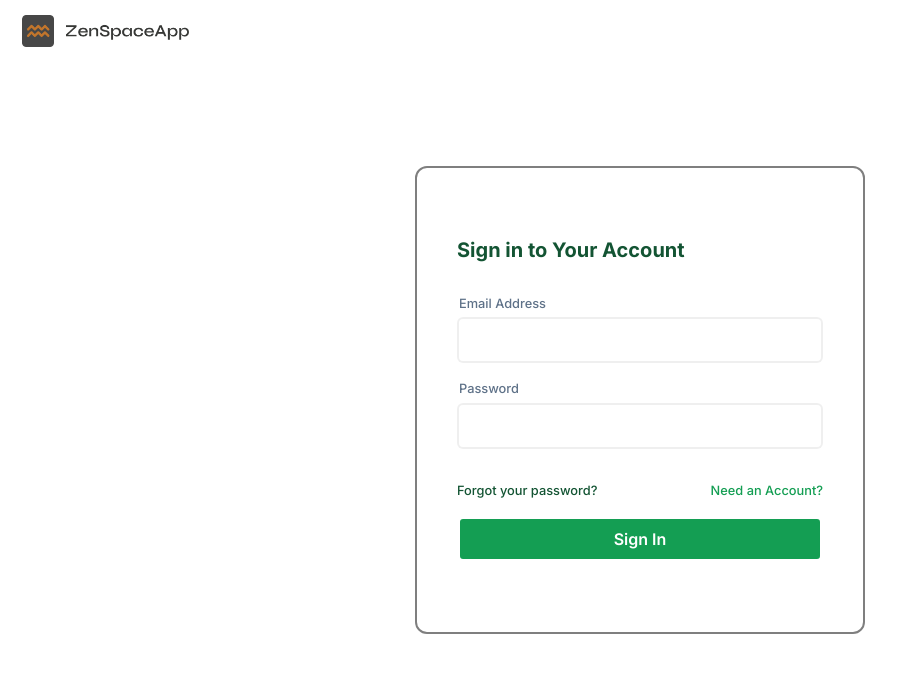
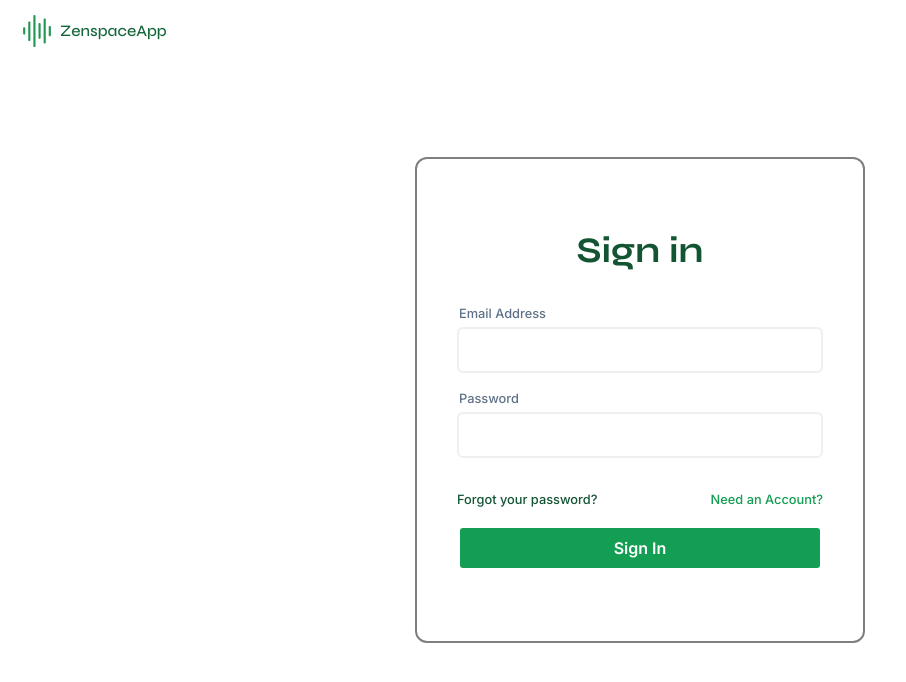
Before and after one commit to ZenSpaceApp/zenspace-website, a Next.js app: page /login in a window 1280 px wide. Shown: the top 682 px of the page, without its empty margins (0-906 px from the left). Built offline with nearby package versions, Linux system fonts and the light colour scheme.

Commit message:
Refactored zenspace logo to its own comp.

```diff
--- a/app/login/page.tsx
+++ b/app/login/page.tsx
@@ -8,24 +8,7 @@ import { auto } from '@popperjs/core';
 // const small = '/images/left-banner-sm-330w.jpg';
 // const medium = '/images/left-banner-md-768w.jpg';
 const large = '/images/right-banner.png';
-
-import ZenSpaceAppLogo from '../../public/images/logo/zenspaceapp@2x.png';
-
-const ZenSpaceLogo = () => {
-  return (
-    <Link
-      href="/"
-      className="logo"
-    >
-        <Image
-        alt="ZenSpaceApp logo"
-        src={ZenSpaceAppLogo}
-        height={32}
-        width={0}
-        />
-    </Link>
-  )
-}
+import ZenSpaceLogo from '@/components/ZenspaceLogo';
 
 const ResponsiveImage = () => (
   <div className="responsive-image">
@@ -95,14 +78,15 @@ export default function Login() {
 
   return (
     <div id="sign-in" className="show fade">
-      <ZenSpaceLogo />
+      <div className="logo">
+        <ZenSpaceLogo />
+      </div>
       <div className="main" style={{overflow: 'hidden'}}>
         <div className="login-form">
           <div className='form-fields'>
-
-              <h3 className="u-textleft" style={{ letterSpacing: '0', marginBottom: "2rem" }}>
-                Sign in to Your Account
-              </h3>
+              <h2 className="u-textcenter" style={{ letterSpacing: '0', marginBottom: "2rem" }}>
+                Sign in
+              </h2>
                 {/* {error !== '' ? <p className="errorMessage">{error.errorMessage}</p> :
                     <div style={{display: 'none'}}></div>
                   }
--- a/app/page.tsx
+++ b/app/page.tsx
@@ -285,7 +285,7 @@ const OnDemandHero = () => {
       <div className='gridcontainer' style={{ display: "grid", gridTemplateColumns: "1fr 1fr", alignItems: "center", gap: "2rem"  }}>
         <div className="grid-item" >
           <h1 style={{paddingTop: "3rem"}}>
-             Therapists.<br/> <span className='color-accent'>On-demand.</span>
+             Therapists.<br/> <span className='color-accent'>On-Demand.</span>
           </h1>
           <div className='subhead mt-2' style={{ maxWidth: "80%", fontWeight: "500" }}>
             Instantly connect with licensed therapists anytime, anywhere through our app.
--- /dev/null
+++ b/components/ZenspaceLogo.tsx
@@ -0,0 +1,24 @@
+
+import Image from "next/image";
+import Link from "next/link";
+import WaveformIcon from '../public/images/icons/audio-tap.svg';
+
+const ZenspaceLogo = () => {
+  return (
+
+    <Link
+      href="/"
+      style={{display: "flex", alignItems: "center", gap: "0.5rem" }}>
+      <Image
+        alt="ZenSpaceApp logo"
+        src={WaveformIcon}
+        width={30}
+        height={30} />
+      <span style={{ fontFamily: "var(--font--alt)", color: "var(--green-800)" }}>
+        ZenspaceApp
+      </span>
+    </Link>
+  )
+}
+
+export default ZenspaceLogo;
```
Also changed, not shown: components/Navbar.tsx (+4 -18 lines).
